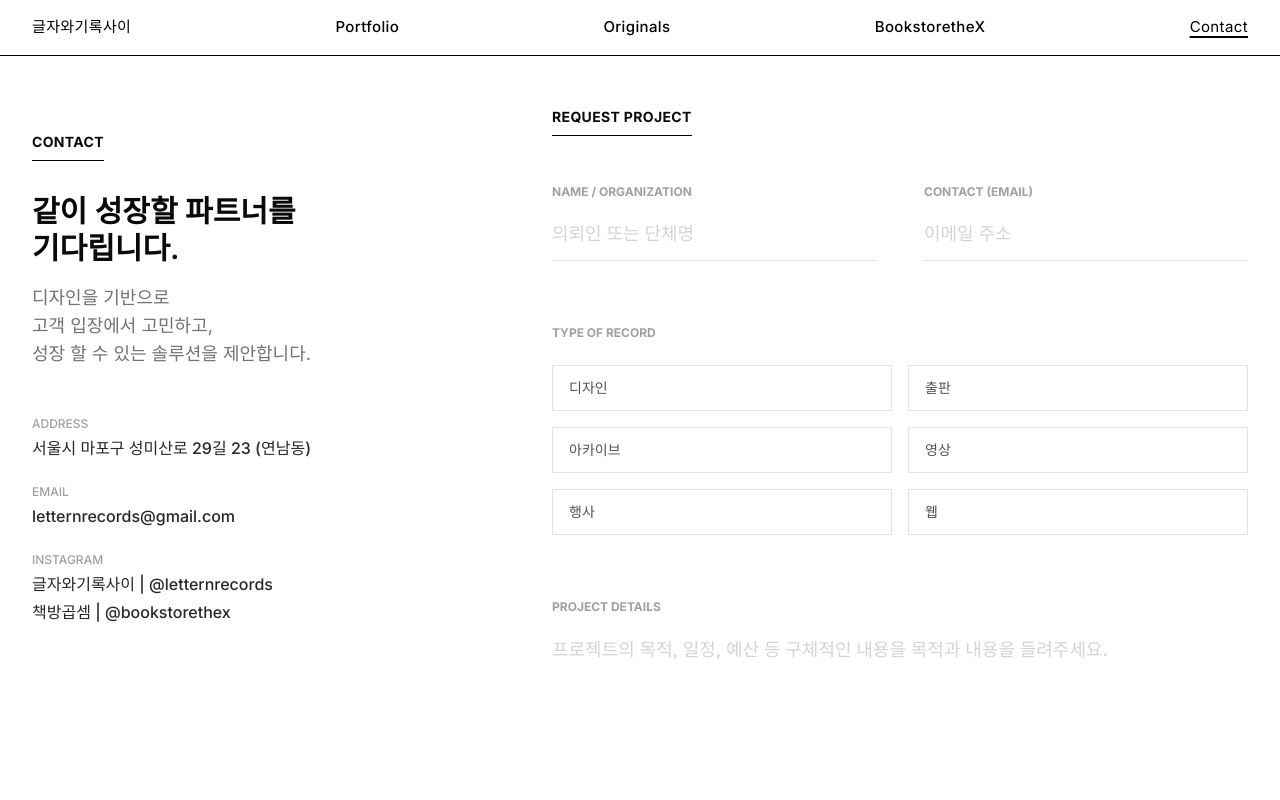
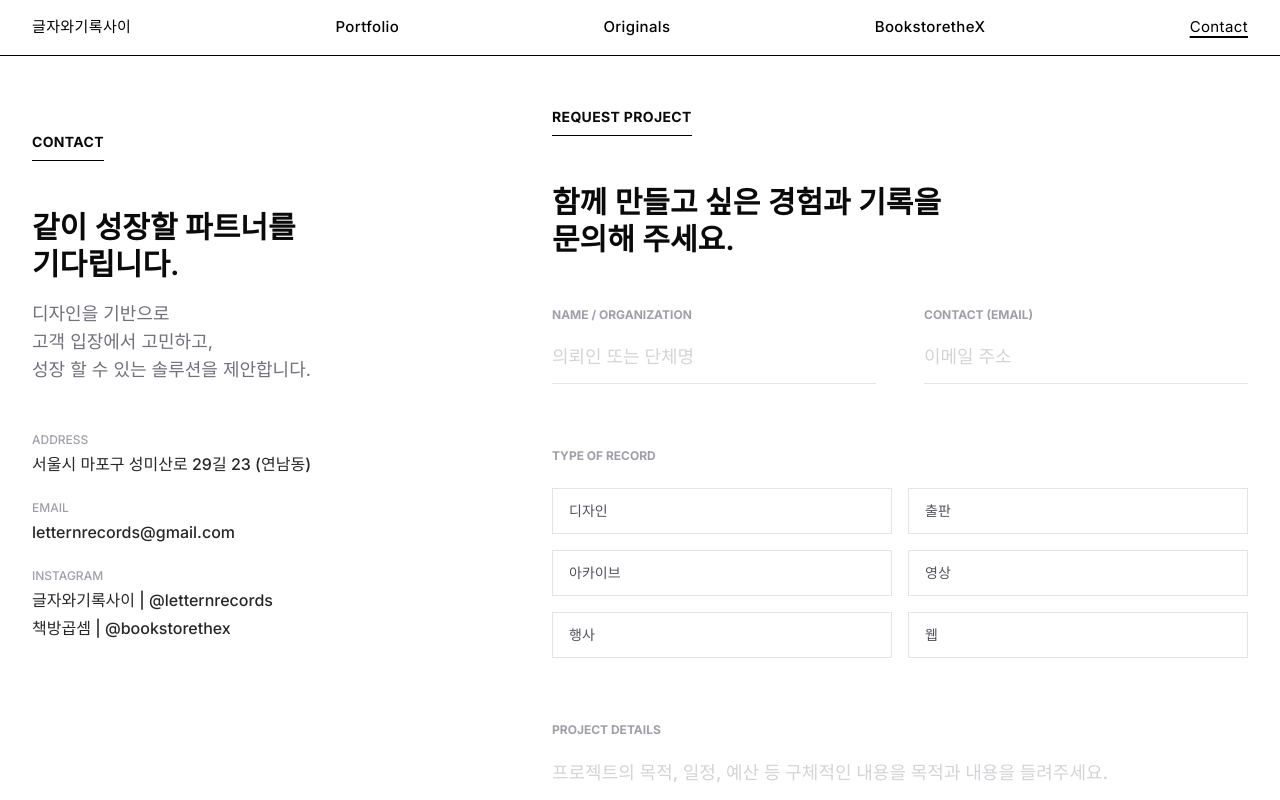
Before and after one commit to mxblue79/letterandrecords, a React (Vite) app: page /contact in a window 1280 px wide. Shown: the top 800 px of the page. Built offline with nearby package versions, Linux system fonts and the light colour scheme.

Commit message:
style: Align Contact page layout and add description text

```diff
--- a/src/app/pages/Contact.tsx
+++ b/src/app/pages/Contact.tsx
@@ -87,7 +87,7 @@ export function Contact() {
         {/* Left Column: Contact Info */}
         <section className="col-span-1 md:col-span-4 h-full">
           <div className="sticky top-32">
-            <h2 className="text-sm font-bold uppercase tracking-wide mb-8 border-b border-black pb-2 inline-block">Contact</h2>
+            <h2 className="text-sm font-bold uppercase tracking-wide mb-12 border-b border-black pb-2 inline-block">Contact</h2>
 
             <div className="space-y-12">
               <div>
@@ -136,7 +136,10 @@ export function Contact() {
 
         {/* Right Column: Request Form */}
         <section className="col-span-1 md:col-span-7 md:col-start-6">
-          <h2 className="text-sm font-bold uppercase tracking-wide mb-12 border-b border-black pb-2 inline-block">Request Project</h2>
+          <div className="mb-12">
+            <h2 className="text-sm font-bold uppercase tracking-wide mb-12 border-b border-black pb-2 inline-block">Request Project</h2>
+            <p className="text-3xl font-semibold leading-tight">함께 만들고 싶은 경험과 기록을<br />문의해 주세요.</p>
+          </div>
 
           <form onSubmit={handleSubmit} className="space-y-16">
             {/* Basic Info */}
```
